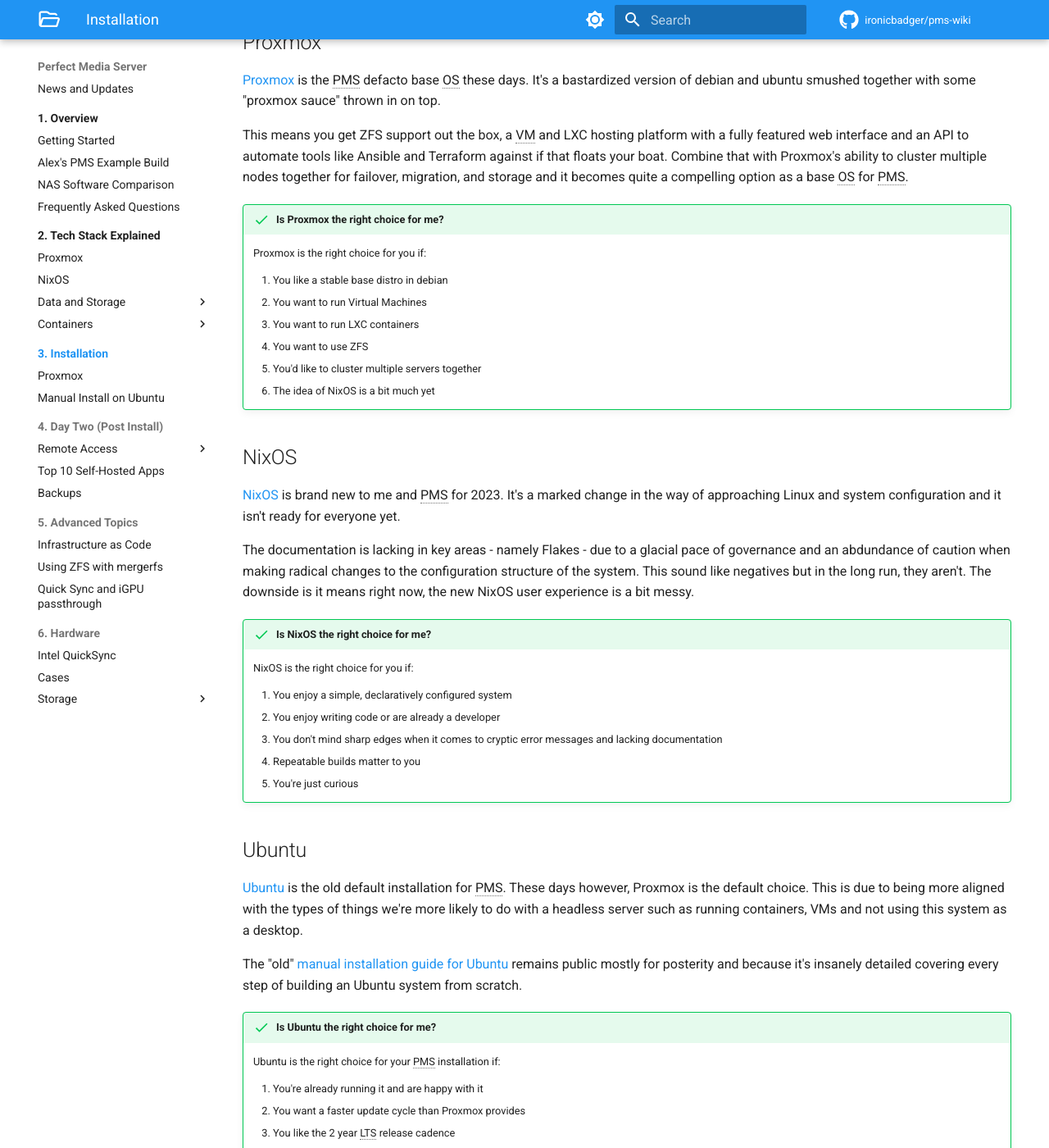
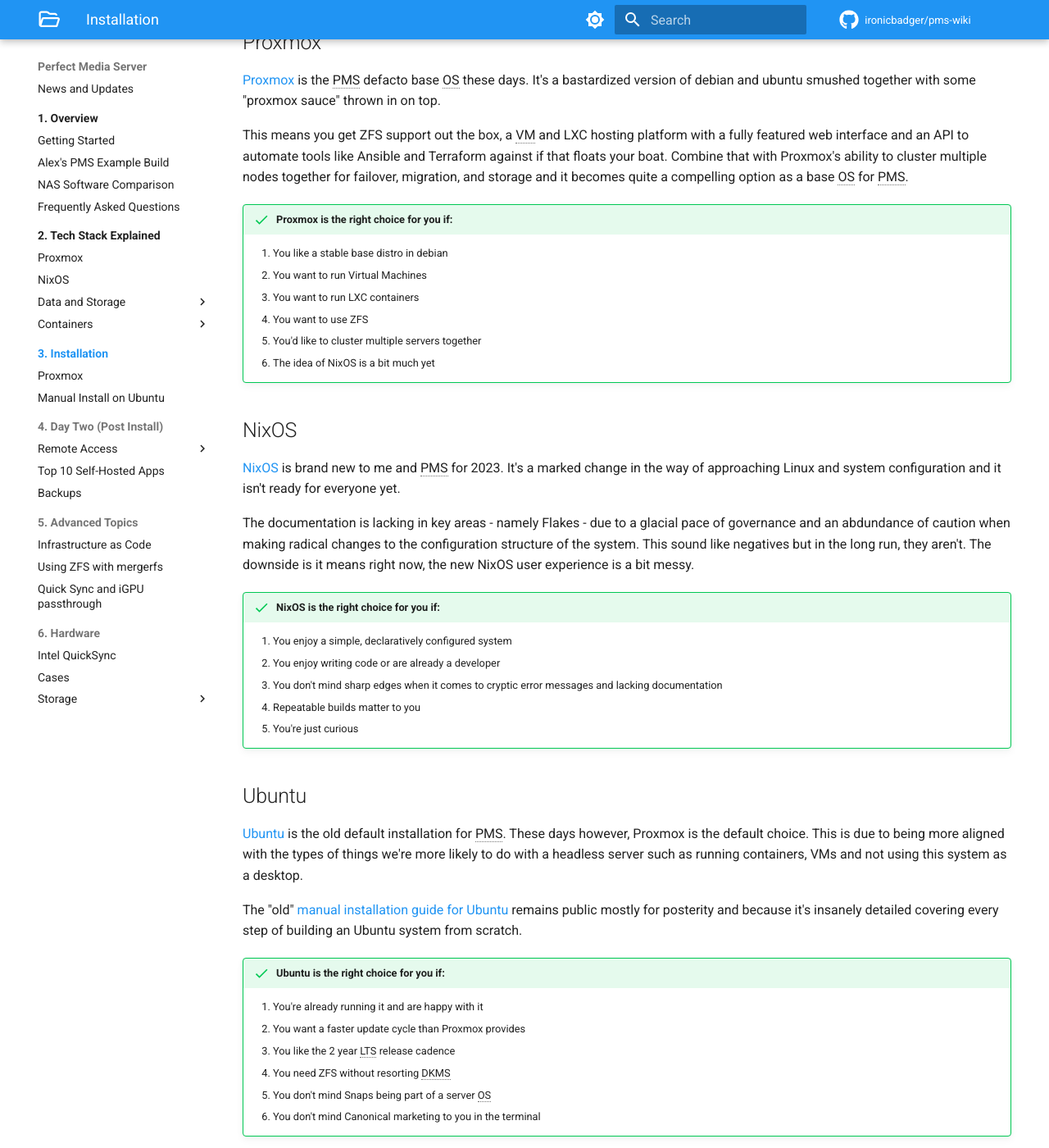
Before and after one commit to ironicbadger/pms-wiki, an MkDocs documentation site: the page built from docs/03-installation/index.md, in a window 1280 px wide and 1400 px high, scrolled down 686 px. Shown: the whole window at 82% size. Built offline with MkDocs 1.6.1 and Material for MkDocs 9.7.7, drawn with Linux system fonts in a browser that asks for light colours; some web fonts are replaced; plug-ins that fetch from the network failed and are left out; comment, search, counter and statistics services are not loaded.

Commit message:
admonition tweaks

```diff
--- a/docs/03-installation/index.md
+++ b/docs/03-installation/index.md
@@ -21,8 +21,7 @@ Ultimately, there's no right or wrong answer. Ubuntu, Proxmox, Debian, NixOS, Ar
 
 This means you get ZFS support out the box, a VM and LXC hosting platform with a fully featured web interface and an API to automate tools like Ansible and Terraform against if that floats your boat. Combine that with Proxmox's ability to cluster multiple nodes together for failover, migration, and storage and it becomes quite a compelling option as a base OS for PMS.
 
-!!! success "Is Proxmox the right choice for me?"
-    Proxmox is the right choice for you if:
+!!! success "Proxmox is the right choice for you if:"
 
     1. You like a stable base distro in debian
     2. You want to run Virtual Machines
@@ -37,8 +36,7 @@ This means you get ZFS support out the box, a VM and LXC hosting platform with a
 
 The documentation is lacking in key areas - namely Flakes - due to a glacial pace of governance and an abdundance of caution when making radical changes to the configuration structure of the system. This sound like negatives but in the long run, they aren't. The downside is it means right now, the new NixOS user experience is a bit messy.
 
-!!! success "Is NixOS the right choice for me?"
-    NixOS is the right choice for you if:
+!!! success "NixOS is the right choice for you if:"
 
     1. You enjoy a simple, declaratively configured system
     2. You enjoy writing code or are already a developer
@@ -52,8 +50,7 @@ The documentation is lacking in key areas - namely Flakes - due to a glacial pac
 
 The "old" [manual installation guide for Ubuntu](manual-install-ubuntu.md) remains public mostly for posterity and because it's insanely detailed covering every step of building an Ubuntu system from scratch.
 
-!!! success "Is Ubuntu the right choice for me?"
-    Ubuntu is the right choice for your PMS installation if:
+!!! success "Ubuntu is the right choice for you if:"
 
     1. You're already running it and are happy with it
     2. You want a faster update cycle than Proxmox provides
```
Also changed, not shown: docs/02-tech-stack/proxmox.md (+2 -2 lines).
